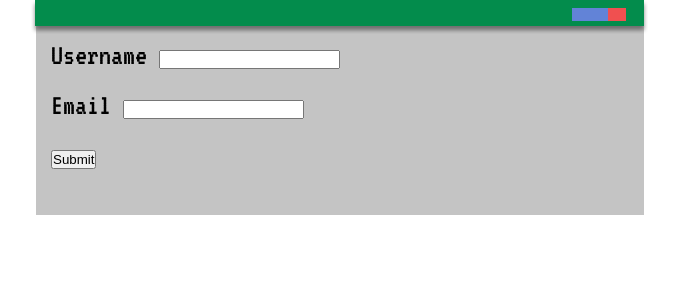
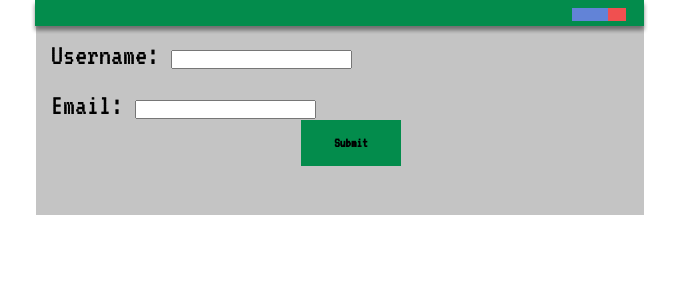
Before and after one commit to ruwanidealwis/shehacksv, a Flask app: template templates/Index.html in a window 1280 px wide. Shown: the top 300 px of the page, without its empty margins (289-967 px from the left). Run offline with Flask 2, Linux system fonts and the light colour scheme; the template is opened without the code that fills it, so the values that code supplies are empty; parts of the project's set-up code (start-up, migrations or seed data) failed here and were passed over.

Commit message:
Form box

```diff
--- a/static/style.css
+++ b/static/style.css
@@ -29,18 +29,35 @@
   .form-group1{
       padding-left: 20px;
       padding-top: 40px;
+      margin:0 auto;
   }
 
   .form-group2{
       padding-left: 20px;
       padding-top: 20px;
+      margin: 0 auto;
   }
 
   .btn-primary{
-      padding-left: 20px;
-      padding-top: 30px;
+    background:var(--clr-green);;
+     padding: var(--padding);
+      margin-top:10px;
+      margin: 0 auto;
+      width: 100px;
+      cursor:pointer;
+      transition:250ms all ease-in;
   }
 
   .s-button{
-      padding: 10% auto;
+    background:var(--clr-green);
+    border: 0;
+    outline:0;
+    padding: 15% auto;
+    font-family:'VT323',serif;
+      font-weight:bold;
+      font-size: 14px;
+      text-align: center;
+      display:block;
+      margin:0 auto;
+      cursor:pointer;
   }
--- a/templates/Index.html
+++ b/templates/Index.html
@@ -19,11 +19,11 @@
   <div class="wrapper">
     <img class="Window" src="/static/Window.svg" alt="Window">
     <div class="form-group1">
-      <label for="Username" class="form-label">Username</label>
+      <label for="Username" class="form-label">Username:</label>
       <input type="text" class="form-input">
     </div>
     <div class="form-group2">
-      <label for="Email" class="form-label">Email</label>
+      <label for="Email" class="form-label">Email:</label>
       <input type="text" class="form-input">
     </div>
     <div class="btn-primary">
```
